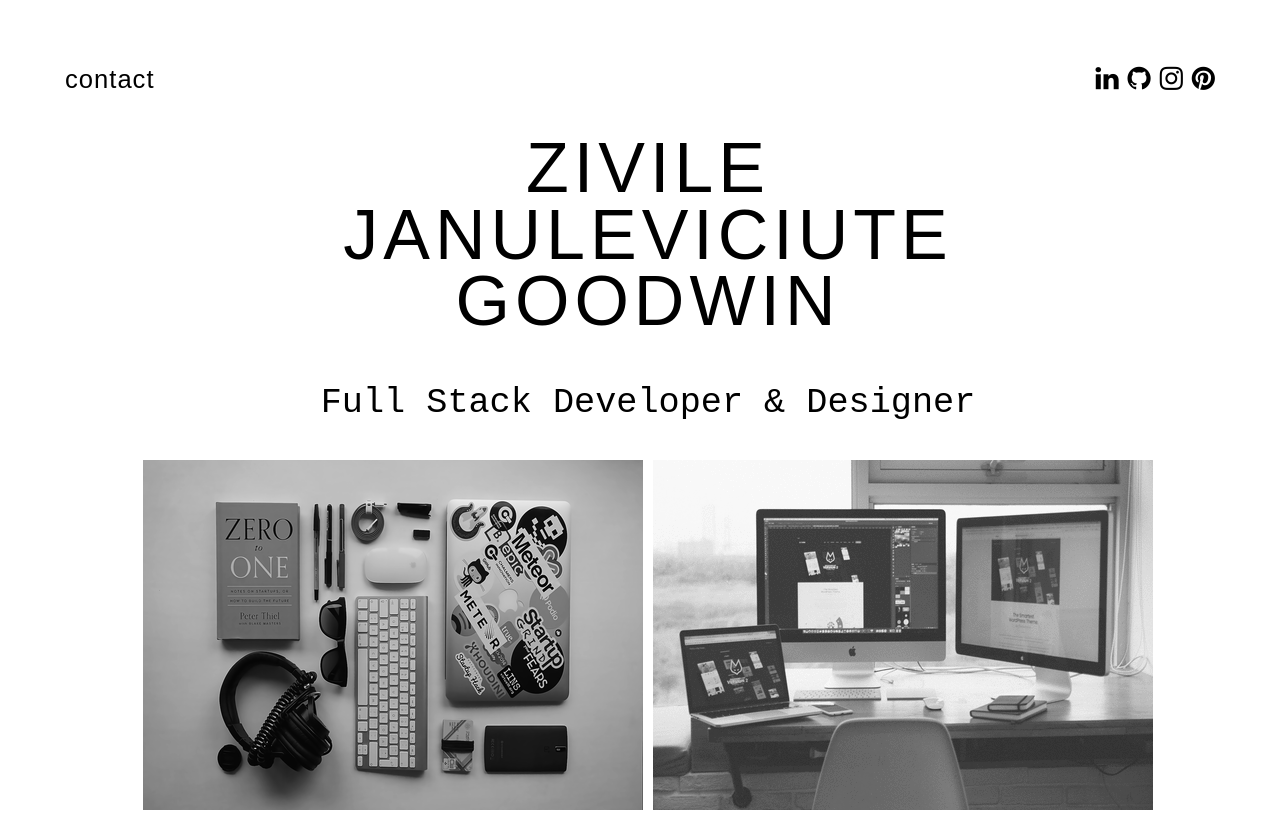
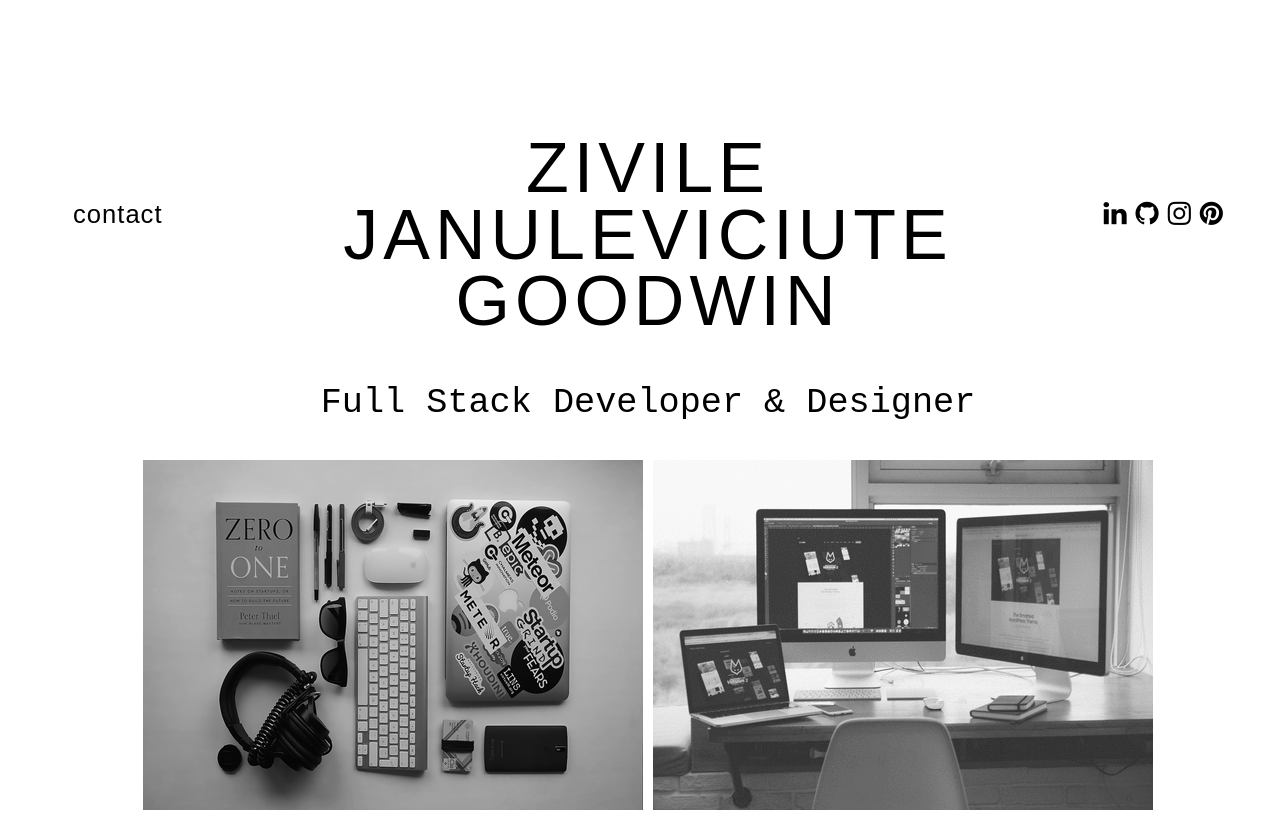
Before and after one commit to zivile777/zivile777.github.io, a plain HTML site: page index.html in a window 1280 px wide. Shown: the top 813 px of the page. Drawn offline with Linux system fonts and the light colour scheme.

Commit message:
change in styling

```diff
--- a/css/style.css
+++ b/css/style.css
@@ -1,6 +1,13 @@
 body {
   width: 100%;
   height: 100%;
+}
+
+.main {
+  width: 100%;
+  height: auto;
+  min-height: 100%;
+  position: relative;
 }
 
 .main-header {
--- a/index.html
+++ b/index.html
@@ -8,7 +8,7 @@
   <link rel="stylesheet" href="https://cdnjs.cloudflare.com/ajax/libs/font-awesome/4.7.0/css/font-awesome.min.css">
 </head>
 <body>
-  <div id="main">
+  <div class="main">
   <nav class="nav-social-media">
     <a href="https://www.linkedin.com/in/zivile-januleviciute-goodwin/" class="fa fa-linkedin"></a>
     <a href="https://github.com/zivile777" class="fa fa-github"></a>
```
